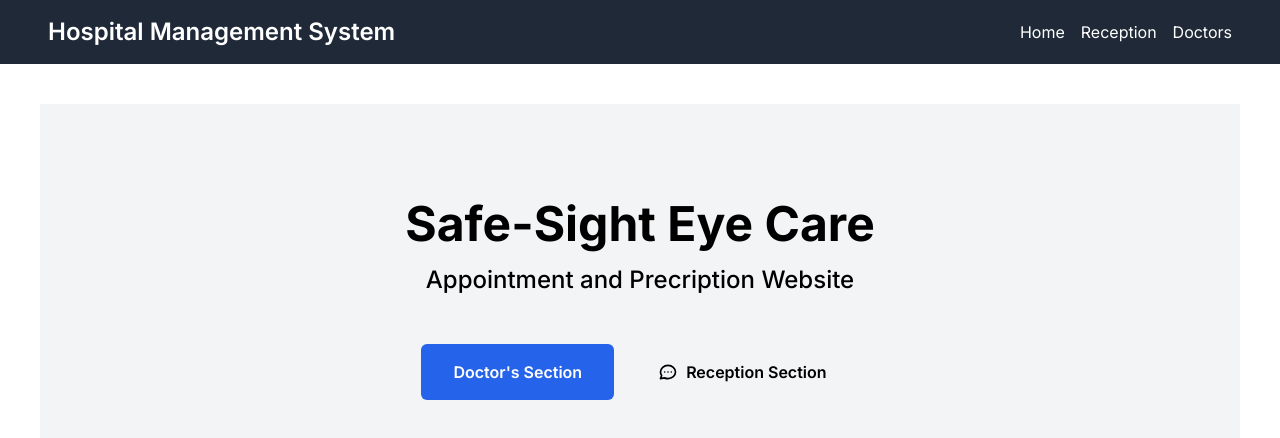
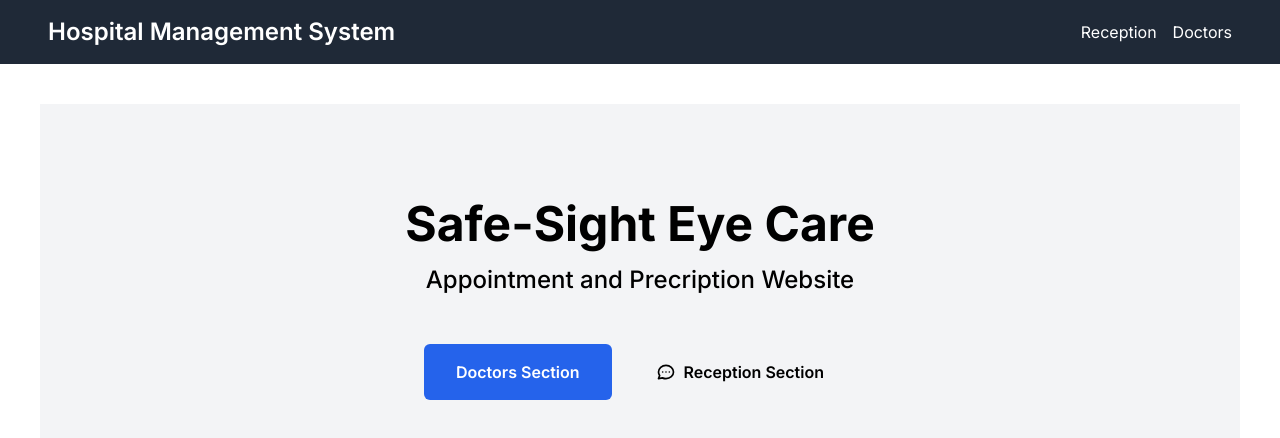
Before and after one commit to nikhilhuirem/eyeClinic, a Next.js app: page / in a window 1280 px wide. Shown: the top 438 px of the page. Built offline with nearby package versions, Linux system fonts and the light colour scheme.

Commit message:
fixed the navbar section

```diff
--- a/app/navbar.tsx
+++ b/app/navbar.tsx
@@ -1,22 +1,31 @@
-'use client'
+'use client';
 import Link from 'next/link';
+import { usePathname } from 'next/navigation';
 
 export default function Navbar() {
+    const pathname = usePathname();
+
     return (
         <div className="bg-gray-800 text-white p-4">
             <div className="container mx-auto flex justify-between items-center">
                 <h1 className="text-2xl font-semibold">Hospital Management System</h1>
                 <nav>
                     <ul className="flex space-x-4">
+                        {pathname !== '/' && (
                             <li>
                                 <Link href="/" className="hover:underline">Home</Link>
                             </li>
+                        )}
+                        {pathname !== '/reception' && pathname !== '/doctors' && (
                             <li>
                                 <Link href="/reception" className="hover:underline">Reception</Link>
                             </li>
+                        )}
+                        {pathname !== '/doctors' && pathname !== '/reception' && (
                             <li>
                                 <Link href="/doctors" className="hover:underline">Doctors</Link>
                             </li>
+                        )}
                     </ul>
                 </nav>
             </div>
--- a/app/page.tsx
+++ b/app/page.tsx
@@ -1,4 +1,3 @@
-import Image from "next/image";
 import Link from 'next/link';
 
 export default function Home() {
@@ -11,7 +10,7 @@ export default function Home() {
               <p className="mt-4 text-2xl font-medium">Appointment and Precription Website</p>
 
               <div className="flex flex-col items-center justify-center px-16 mt-8 space-y-4 sm:space-y-0 sm:space-x-4 sm:flex-row lg:mt-12 sm:px-0">
-                  <Link href="/doctors" className="inline-flex items-center justify-center w-full px-8 py-4 text-base font-semibold text-white transition-all duration-200 bg-blue-600 border border-transparent rounded-md sm:w-auto hover:bg-blue-700 focus:bg-blue-700" >Doctor's Section</Link>
+                  <Link href="/doctors" className="inline-flex items-center justify-center w-full px-8 py-4 text-base font-semibold text-white transition-all duration-200 bg-blue-600 border border-transparent rounded-md sm:w-auto hover:bg-blue-700 focus:bg-blue-700" >Doctors Section</Link>
                       <Link href="/reception" className="inline-flex items-center justify-center w-full px-8 py-4 text-base font-semibold text-black transition-all duration-200 bg-transparent border border-black rounded-md sm:w-auto hover:bg-black hover:text-white focus:bg-black focus:text-white" ><svg className="w-5 h-5 mr-2 -ml-1" xmlns="http://www.w3.org/2000/svg" fill="none" viewBox="0 0 24 24" stroke="currentColor">
                           <path stroke-linecap="round" stroke-linejoin="round" stroke-width="2" d="M8 12h.01M12 12h.01M16 12h.01M21 12c0 4.418-4.03 8-9 8a9.863 9.863 0 01-4.255-.949L3 20l1.395-3.72C3.512 15.042 3 13.574 3 12c0-4.418 4.03-8 9-8s9 3.582 9 8z" />
                       </svg>Reception Section</Link>
```
Lines whose indentation alone changed are shown as unchanged.
